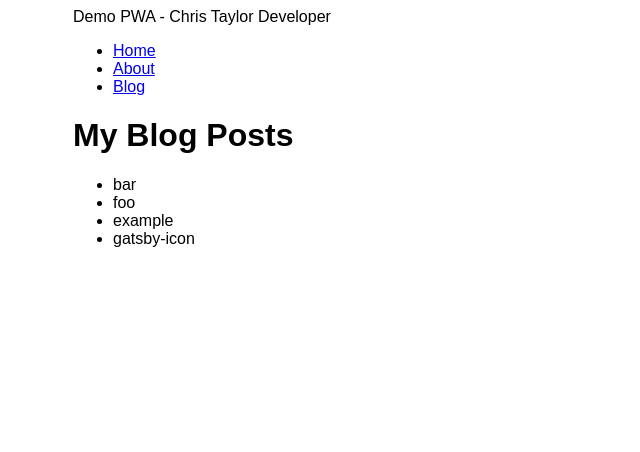
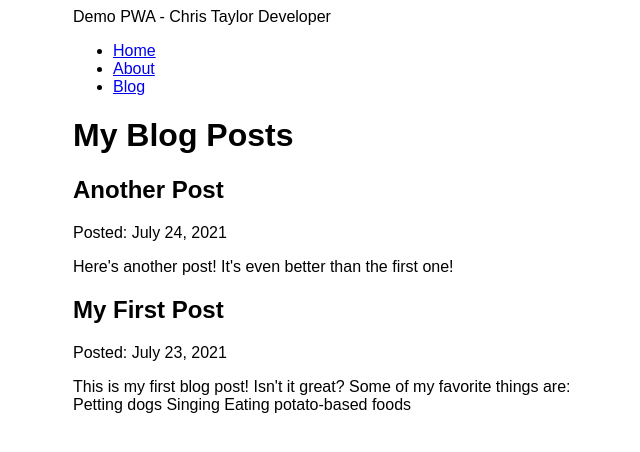
Before and after one commit to ChrisTaylorDeveloper/pwa-math-study, a Gatsby site: page /blog in a window 1280 px wide. Shown: the whole page, without its empty margins (317-957 px from the left). Built offline with nearby package versions, Linux system fonts and the light colour scheme; Gatsby itself is replaced by a stand-in of ours.

Commit message:
Make changes as recommended by tutorial.

```diff
--- a/blog/bar.mdx
+++ b/blog/bar.mdx
@@ -0,0 +1,13 @@
+---
+title: "My First Post"
+date: "2021-07-23"
+slug: "my-first-post"
+---
+
+This is my first blog post! Isn't it *great*?
+
+Some of my **favorite** things are:
+
+* Petting dogs
+* Singing
+* Eating potato-based foods
--- a/blog/foo.mdx
+++ b/blog/foo.mdx
@@ -0,0 +1,7 @@
+---
+title: "Another Post"
+date: "2021-07-24"
+slug: "another-post"
+---
+
+Here's another post! It's even better than the first one!
--- a/gatsby-config.js
+++ b/gatsby-config.js
@@ -30,6 +30,7 @@ module.exports = {
                 path: `${__dirname}/blog`,
             },
         },
+        `gatsby-plugin-mdx`,
         `gatsby-transformer-sharp`,
         `gatsby-plugin-sharp`,
         {
--- a/package.json
+++ b/package.json
@@ -5,9 +5,11 @@
   "version": "0.1.0",
   "author": "Kyle Mathews <mathews.kyle@gmail.com>",
   "dependencies": {
+    "@mdx-js/react": "^3.0.0",
     "gatsby": "^5.12.4",
     "gatsby-plugin-image": "^3.12.3",
     "gatsby-plugin-manifest": "^5.12.0",
+    "gatsby-plugin-mdx": "^5.12.3",
     "gatsby-plugin-sharp": "^5.12.3",
     "gatsby-source-filesystem": "^5.12.1",
     "gatsby-transformer-sharp": "^5.12.0",
--- a/src/pages/blog.js
+++ b/src/pages/blog.js
@@ -6,24 +6,29 @@ import Seo from '../components/seo'
 const BlogPage = ({ data }) => {
     return (
         <Layout pageTitle="My Blog Posts">
-            <ul>
-                {
-                    data.allFile.nodes.map(node => (
-                        <li key={node.name}>
-                            {node.name}
-                        </li>
-                    ))
-                }
-            </ul>
+            {
+                data.allMdx.nodes.map((node) => (
+                    <article key={node.id}>
+                        <h2>{node.frontmatter.title}</h2>
+                        <p>Posted: {node.frontmatter.date}</p>
+                        <p>{node.excerpt}</p>
+                    </article>
+                ))
+            }
         </Layout>
     )
 }
 
 export const query = graphql`
     query {
-        allFile {
+        allMdx(sort: { frontmatter: { date: DESC }}) {
             nodes {
-                name
+                frontmatter {
+                  date(formatString: "MMMM D, YYYY")
+                  title
+                }
+                id
+                excerpt
             }
         }
     }
```
Also changed, not shown: 1 other file.
